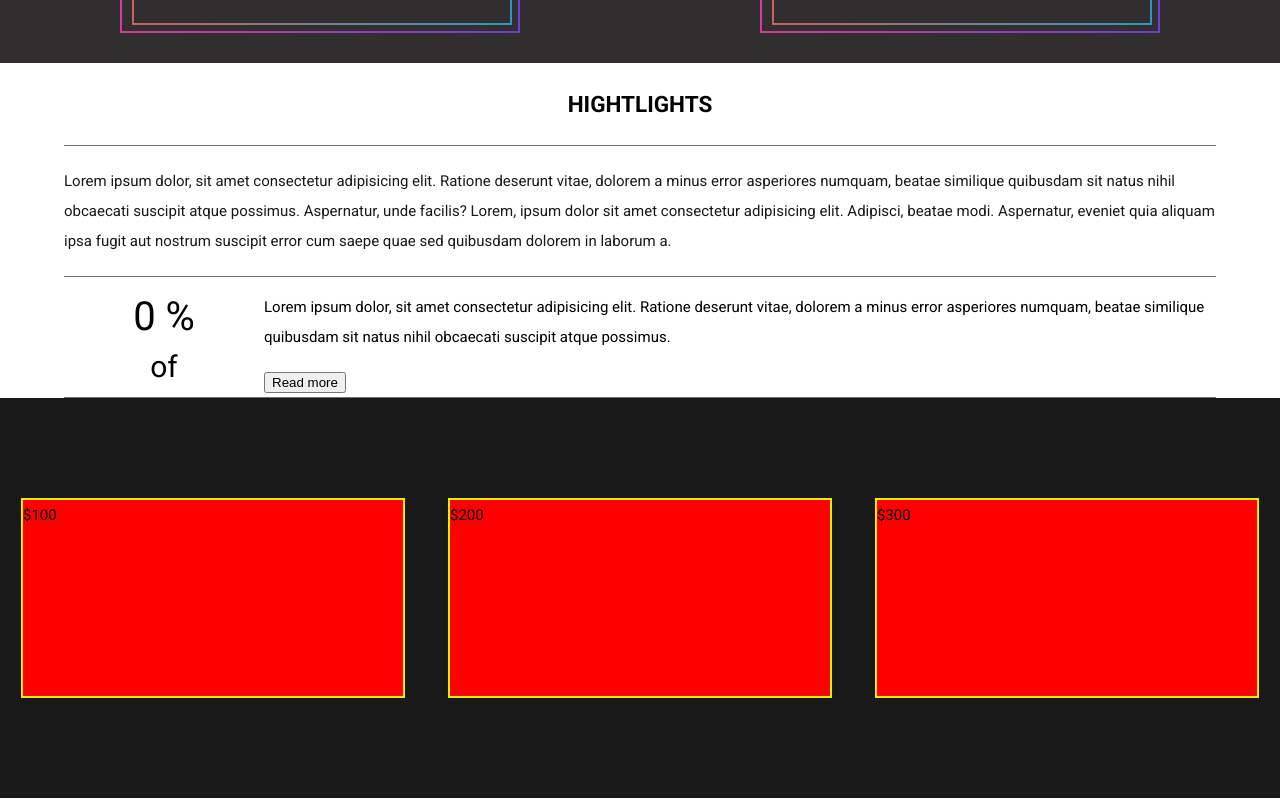
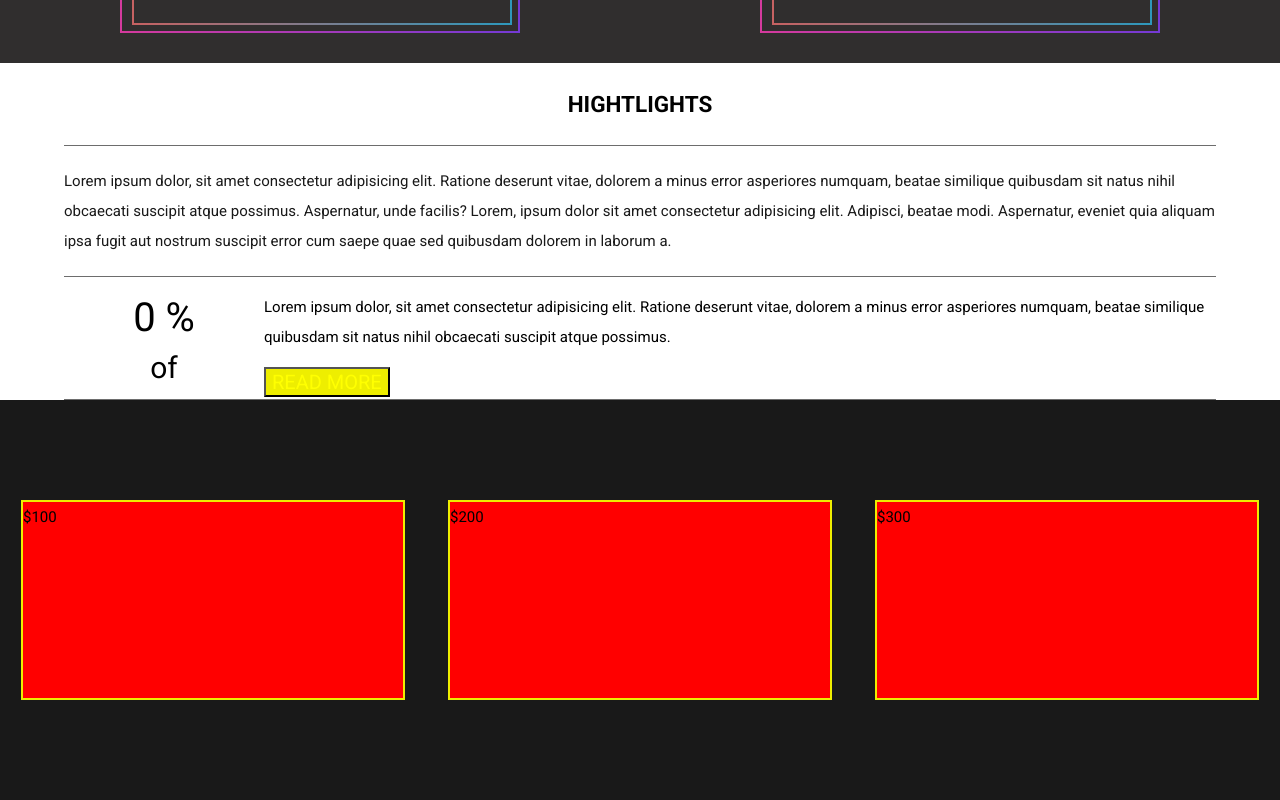
Before and after one commit to bj-budhathoki/thevenue, a React (Create React App) app: page / in a window 1280 px wide. Shown: the part 1127-1927 px from the top of the page. Built offline with nearby package versions, Linux system fonts and the light colour scheme.

Commit message:
Update index.js
adding style on read more btn

```diff
--- a/src/components/Hightlights/index.js
+++ b/src/components/Hightlights/index.js
@@ -45,6 +45,12 @@ const StyledWrapper = styled.div`
       align-self: center;
     }
   }
+.cta_btn{
+background:#EE0;
+color:#ff0;
+font-size:2rem;
+font-family:Roboto;
+text-transform:uppercase
 `;
 class Highlights extends Component {
   state = {
@@ -95,7 +101,7 @@ class Highlights extends Component {
                 numquam, beatae similique quibusdam sit natus nihil obcaecati
                 suscipit atque possimus.
               </p>
-              <button value="Read More">Read more</button>
+              <button value="Read More" className="cta_btn">Read more</button>
             </div>
           </Slide>
         </div>
```
